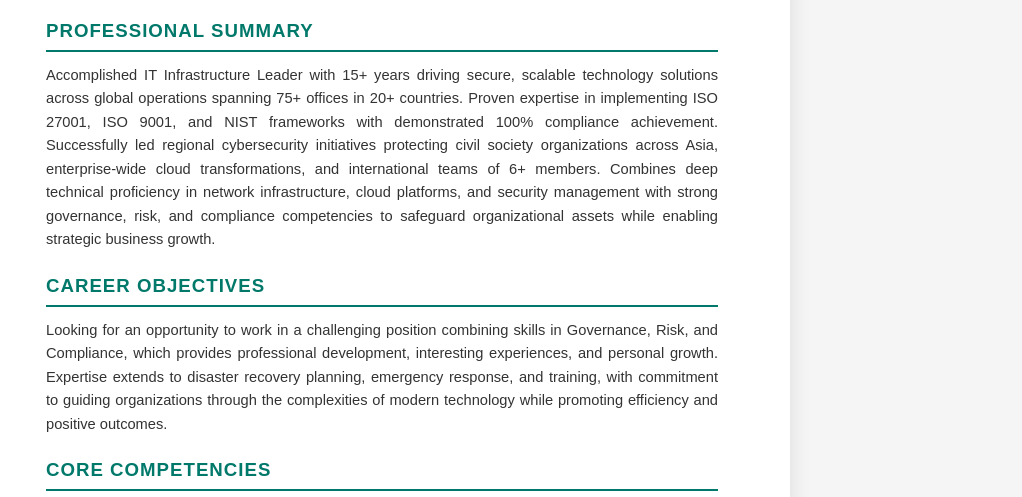
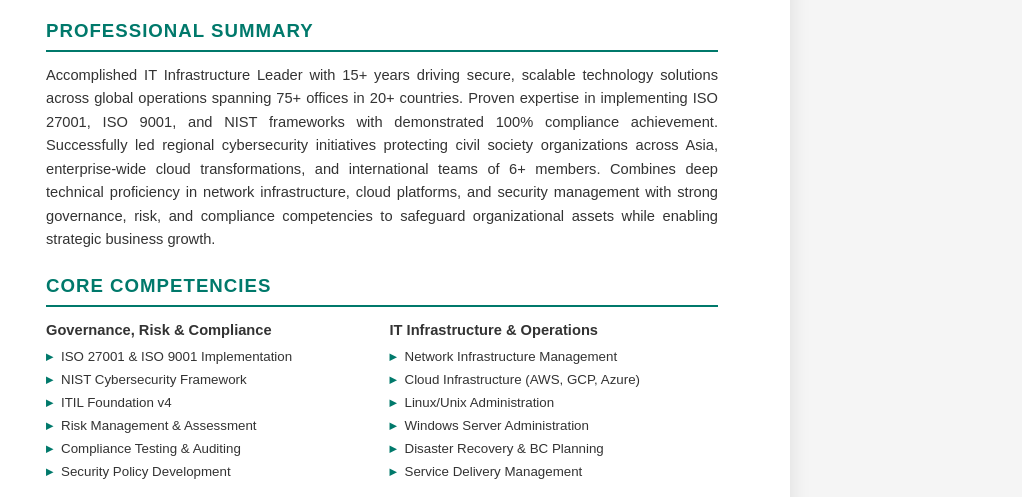
Before and after one commit to iwewe/iwewe.github.io, a plain HTML site: page resume.html in a window 1280 px wide. Shown: the part 264-761 px from the top of the page, without its empty margins (258-1280 px from the left). Drawn offline with Linux system fonts and the light colour scheme.

Commit message:
Remove Career Objectives section from resume
Removed the Career Objectives section from the resume.

```diff
--- a/resume.html
+++ b/resume.html
@@ -384,14 +384,6 @@
       </div>
     </section>
 
-    <!-- Career Objectives -->
-    <section class="section">
-      <h2 class="section-title">Career Objectives</h2>
-      <div class="summary">
-        <p>Looking for an opportunity to work in a challenging position combining skills in Governance, Risk, and Compliance, which provides professional development, interesting experiences, and personal growth. Expertise extends to disaster recovery planning, emergency response, and training, with commitment to guiding organizations through the complexities of modern technology while promoting efficiency and positive outcomes.</p>
-      </div>
-    </section>
-
     <!-- Core Competencies -->
     <section class="section">
       <h2 class="section-title">Core Competencies</h2>
```
